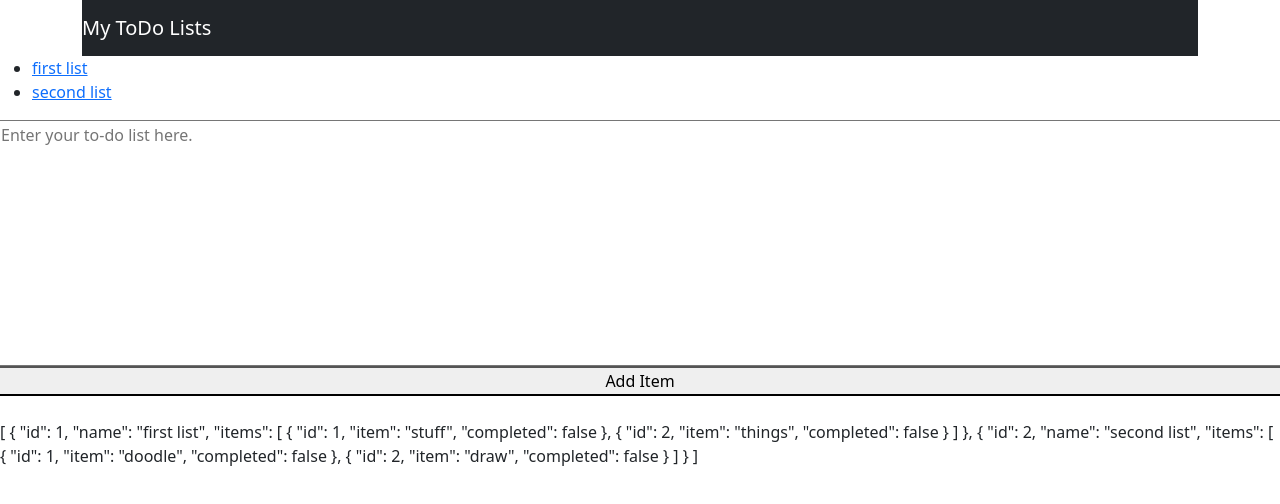
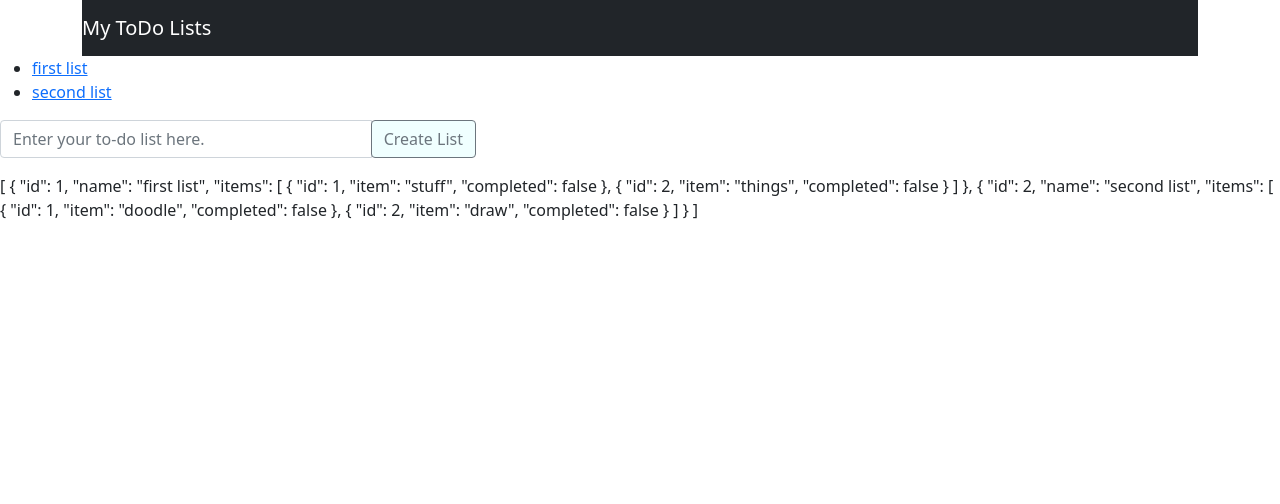
Before and after one commit to leanneminnock/ToDoLists, an Angular app: page / in a window 1280 px wide. Shown: the top 504 px of the page. Built offline with nearby package versions, Linux system fonts and the light colour scheme.

Commit message:
updated input for create-new-list
- changed input from textarea to input type="text"
- styled input type

```diff
--- a/src/app/create-list-form/create-list-form.component.css
+++ b/src/app/create-list-form/create-list-form.component.css
@@ -0,0 +1,7 @@
+.input-group{
+    width: 500px;
+}
+
+.btn{
+    background-color: azure;
+}
--- a/src/app/create-list-form/create-list-form.component.html
+++ b/src/app/create-list-form/create-list-form.component.html
@@ -1,7 +1,10 @@
 <div class="row">
     <!-- <form action=""> -->
-        <textarea [(ngModel)]="toDoName" name="" rows="10" cols="30" placeholder="Enter your to-do list here."></textarea>
-        <button type="submit" (click)="CreateToDoList()">Add Item</button>
-        {{toDoName | json}}
+    <div class="input-group mb-3 ">
+        <input type="text" class="form-control" [(ngModel)]="toDoName" aria-describedby="new-list-button" placeholder="Enter your to-do list here.">
+        <div class="input-group-append">
+            <button class="btn btn-outline-secondary" type="submit" (click)="CreateToDoList()">Create List</button>
+        </div>
+    </div>
     <!-- </form> -->
 </div>
```
